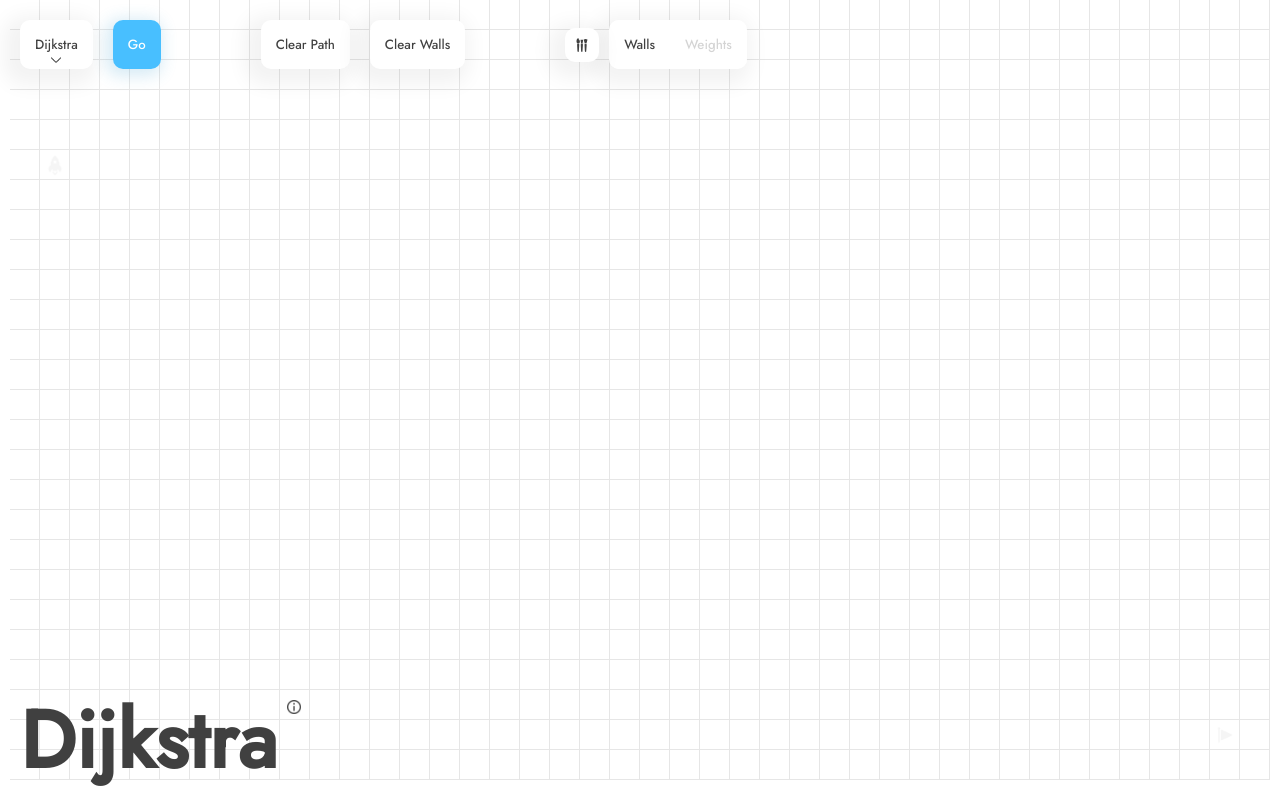
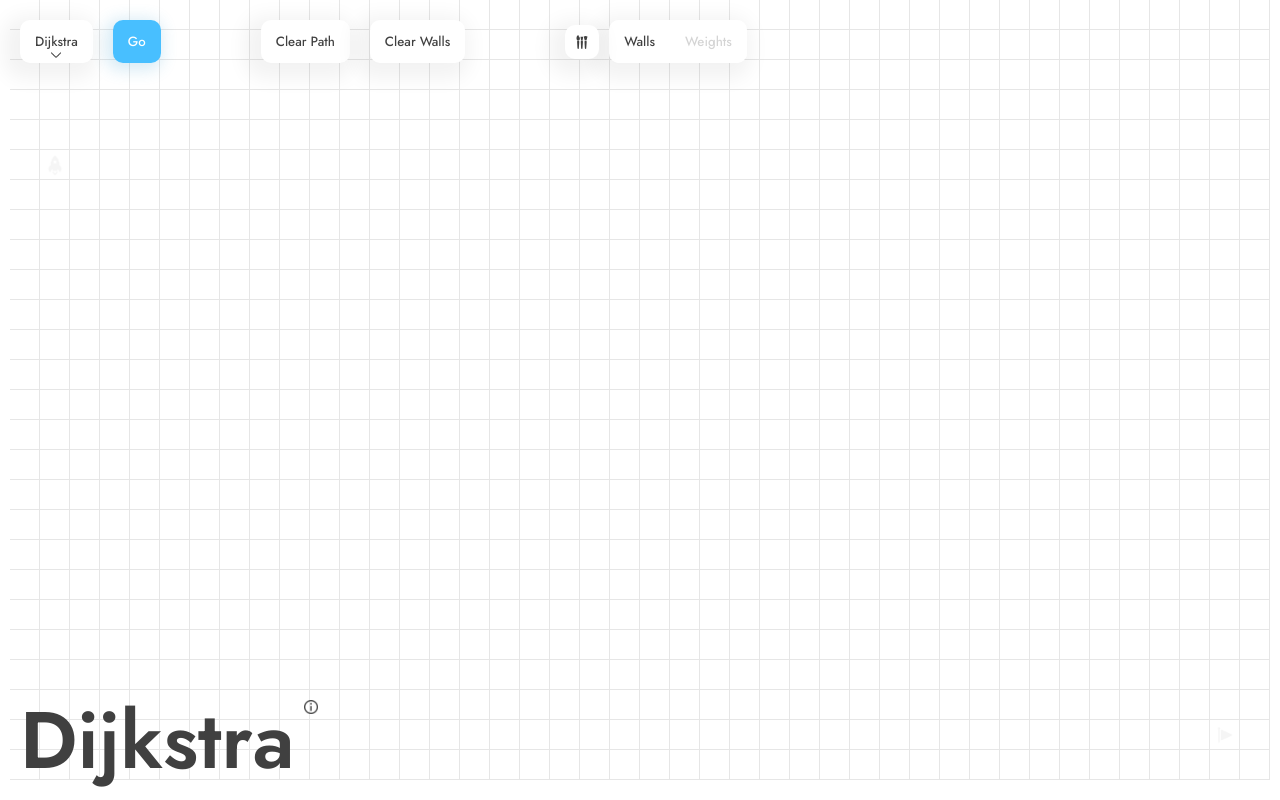
Before and after one commit to allenchung01/PathfindingVisualizer, a React (Create React App) app: page / in a window 1280 px wide. Built offline with nearby package versions, Linux system fonts and the light colour scheme.

Commit message:
Added paintbrush cursor and weight plates, adjusted font to be consistent across browsers.

```diff
--- a/src/PathfindingVisualizer/AlgorithmTitle/AlgorithmTitle.css
+++ b/src/PathfindingVisualizer/AlgorithmTitle/AlgorithmTitle.css
@@ -7,6 +7,7 @@
 }
 
 #big-algorithm-name {
+  font-family: Jost-Bold;
   display: inline-block;
   line-height: 100%;
   font-size: 60pt;
--- a/src/PathfindingVisualizer/NavigationBar/NavigationBar.css
+++ b/src/PathfindingVisualizer/NavigationBar/NavigationBar.css
@@ -10,6 +10,7 @@
   border: none;
   border-radius: 10px;
   box-shadow: -6px 6px 20px 10px rgb(0, 0, 0, 0.05);
+  cursor: pointer;
 }
 
 .navigation-bar button:hover {
@@ -33,3 +34,12 @@
     transform: scale(1);
   }
 }
+
+@keyframes pinchEffect {
+  0% {
+    transform: scale(1);
+  }
+  100% {
+    transform: scale(0.75);
+  }
+}
--- a/src/PathfindingVisualizer/Node/Node.css
+++ b/src/PathfindingVisualizer/Node/Node.css
@@ -18,6 +18,7 @@ don't change during resizing animations */
   height: 30px;
   display: inline-block;
   background-color: white;
+  cursor: url("../Images/paintbrush.svg") -40 40, pointer;
 }
 
 .node-target {
@@ -189,9 +190,9 @@ don't change during resizing animations */
 }
 
 .node-weight {
-  background-image: url("../Images/weights.svg");
+  background-image: url("../Images/weight-plates.svg");
   background-size: contain;
-  background-color: white;
+  background-color: transparent;
   animation-name: wallAnimation;
   animation-duration: 0.3s;
   animation-timing-function: ease-out;
--- a/src/PathfindingVisualizer/PathfindingVisualizer.css
+++ b/src/PathfindingVisualizer/PathfindingVisualizer.css
@@ -1,7 +1,15 @@
 @font-face {
   font-family: Jost;
   src: url("./Fonts/Jost-VariableFont_wght.ttf");
+  /*font-weight: 460;*/
   font-weight: 460;
+}
+
+@font-face {
+  font-family: Jost-Bold;
+  src: url("./Fonts/Jost-VariableFont_wght.ttf");
+  /*font-weight: 460;*/
+  font-weight: 600;
 }
 /*
 @font-face {
@@ -15,6 +23,13 @@
   padding: 0;
   font-family: Jost;
   color: rgb(64, 64, 64);
+
+  font-style: normal;
+  font-weight: normal;
+  font-variant: normal;
+  text-transform: none;
+  line-height: 1;
+  -webkit-font-smoothing: antialiased;
 }
 
 body {
@@ -24,6 +39,13 @@ body {
 
 .grid {
   display: inline-block;
+  -webkit-touch-callout: none;
+  -webkit-user-select: none;
+  -khtml-user-select: none;
+  -moz-user-select: none;
+  -ms-user-select: none;
+  -o-user-select: none;
+  user-select: none;
 }
 
 .row {
@@ -78,28 +100,3 @@ body {
 a {
   color: lightskyblue;
 }
-
-#bottom-left-fixed {
-  z-index: 10;
-  position: fixed;
-  top: 100%;
-  transform: translateY(-100%);
-  padding: 0 0 20px 20px;
-}
-
-#big-algorithm-name {
-  display: inline-block;
-  line-height: 100%;
-  font-size: 60pt;
-  pointer-events: none;
-  margin-right: 10px;
-}
-
-.info-icon {
-  display: inline-block;
-  background-image: url("./Images/information\ \(1\).png");
-  background-size: contain;
-  width: 14px;
-  height: 14px;
-  vertical-align: top;
-}
--- a/src/PathfindingVisualizer/PathfindingVisualizer.jsx
+++ b/src/PathfindingVisualizer/PathfindingVisualizer.jsx
@@ -121,7 +121,8 @@ export default class PathfindingVisualizer extends Component {
               www.flaticon.com
             </a>
           </div>
-    </div>*/}
+    </div>
+    <div>Icons made by <a href="" title="Vitaly Gorbachev">Vitaly Gorbachev</a> from <a href="https://www.flaticon.com/" title="Flaticon">www.flaticon.com</a></div>*/}
       </div>
     );
   }
@@ -426,7 +427,7 @@ export default class PathfindingVisualizer extends Component {
     for (const row of grid) {
       for (const node of row) {
         // We have to reset isVisited, and isPath of nodes the same way we set them.
-        if (!node.isWall && !node.isStart && !node.isTarget) {
+        if (!node.isWall && !node.isStart && !node.isTarget && !node.isWeight) {
           document.getElementById(`node-${node.row}-${node.col}`).className =
             "node";
         }
```
Also changed, not shown: src/PathfindingVisualizer/Images/paintbrush.svg (added), src/PathfindingVisualizer/Images/weight-plates.svg (added).
